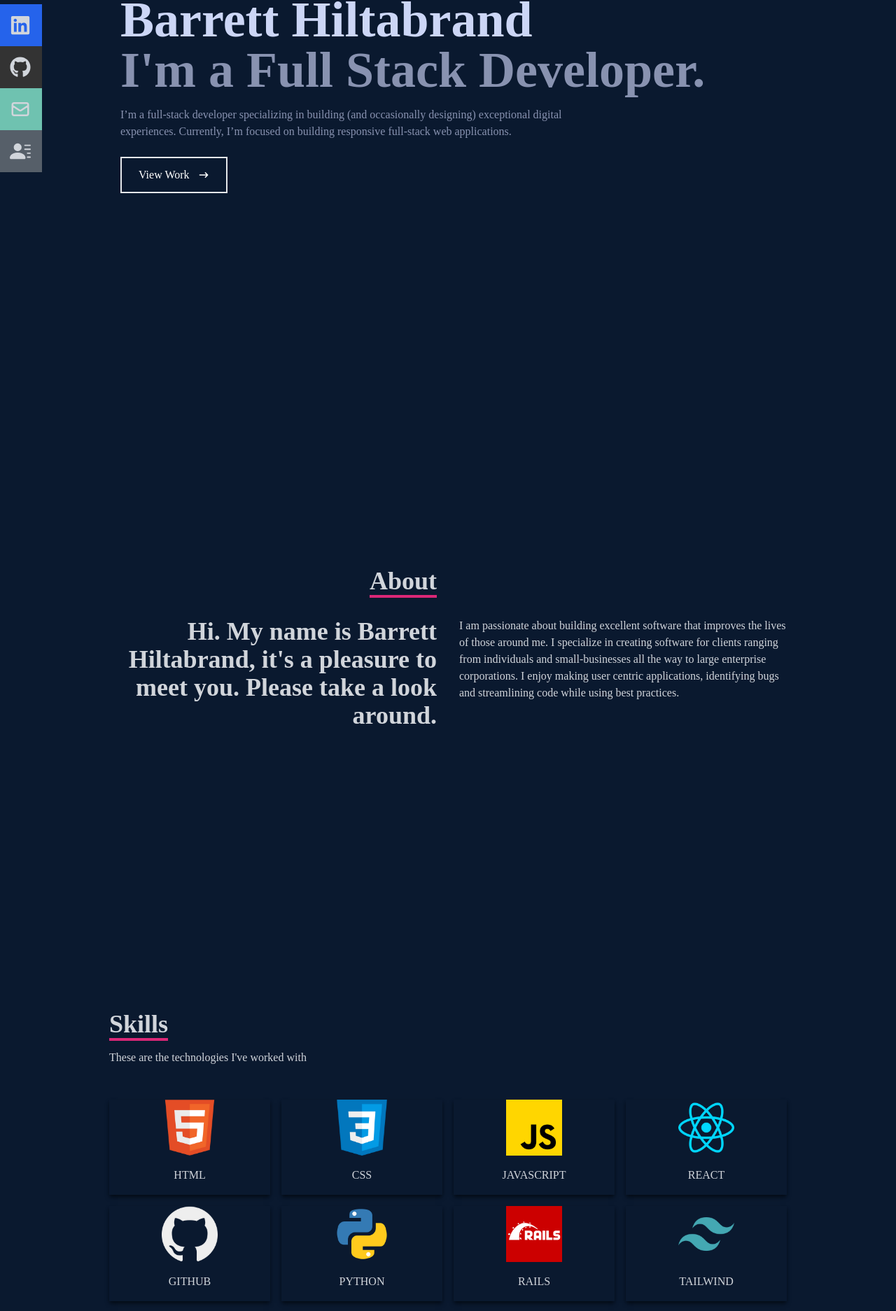
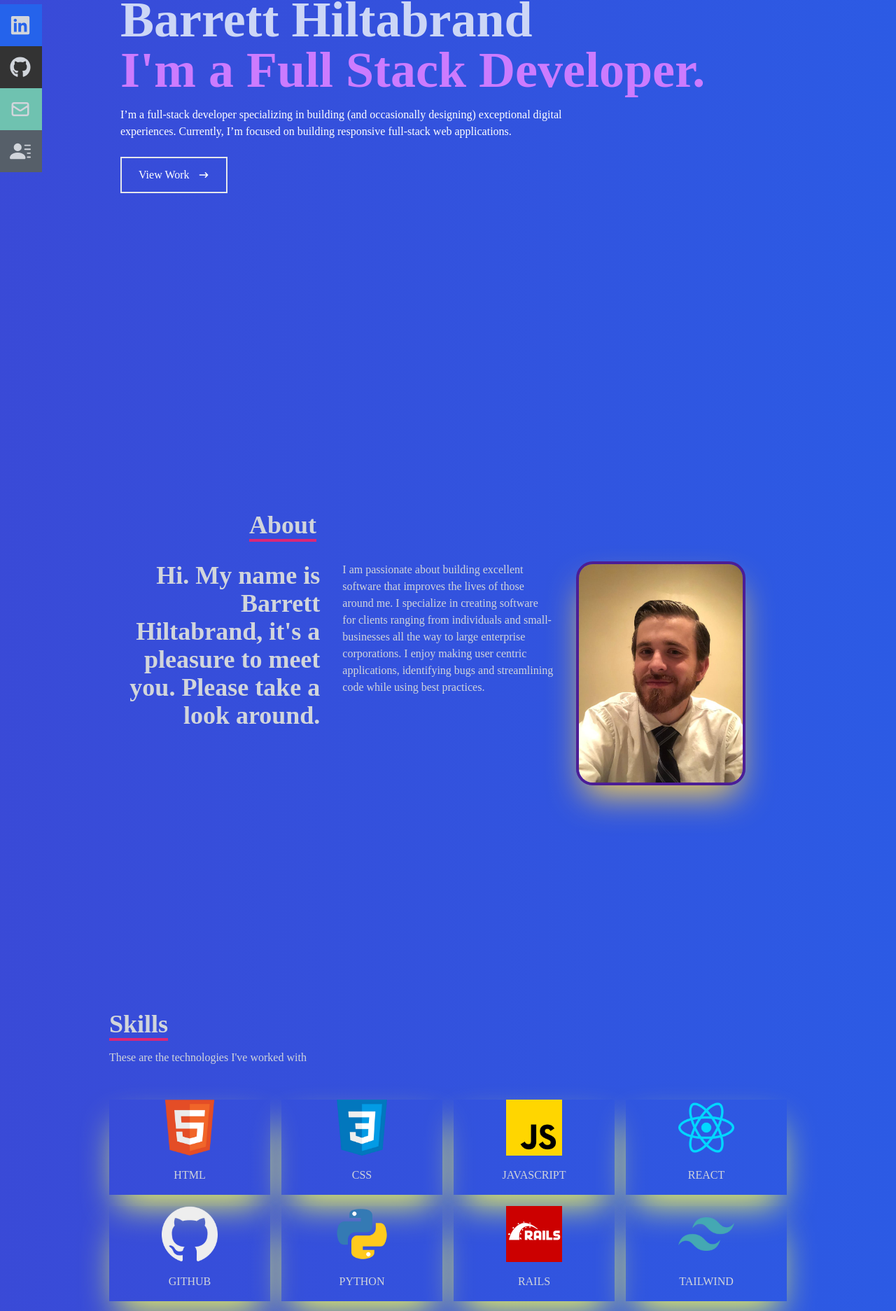
Before and after one commit to Bear2927/Personal-Portfolio, a React (Create React App) app: page / in a window 1280 px wide. Shown: the part 274-2147 px from the top of the page at 70% size. Built offline with nearby package versions, Linux system fonts and the light colour scheme; the HTML template or start-up script is replaced by a standard one.

Commit message:
Playing around with CSS and adding headshot

```diff
--- a/src/App.js
+++ b/src/App.js
@@ -8,7 +8,7 @@ import Work from "./components/Work";
 
 function App() {
   return (
-    <div>
+    <div class="bg-gradient-to-r from-violet-800 to-blue-600 background-animate" >
       <NavBar />
       <Home />
       <About />
--- a/src/components/About.jsx
+++ b/src/components/About.jsx
@@ -1,10 +1,11 @@
 import React from 'react';
+import headshot from '../assets/headshot.jpg'
 
 const About = () => {
   return (
-    <div name='about' className='w-full h-screen bg-[#0a192f] text-gray-300'>
+    <div name='about' className='w-full h-screen text-gray-300'>
       <div className='flex flex-col justify-center items-center w-full h-full'>
-        <div className='max-w-[1000px] w-full grid grid-cols-2 gap-8'>
+        <div className='max-w-[1000px] w-full grid grid-cols-3 gap-8'>
           <div className='sm:text-right pb-8 pl-4'>
             <p className='text-4xl font-bold inline border-b-4 border-pink-600'>
               About
@@ -12,7 +13,7 @@ const About = () => {
           </div>
           <div></div>
           </div>
-          <div className='max-w-[1000px] w-full grid sm:grid-cols-2 gap-8 px-4'>
+          <div className='max-w-[1000px] w-full grid sm:grid-cols-3 gap-8 px-4'>
             <div className='sm:text-right text-4xl font-bold'>
               <p>Hi. My name is Barrett Hiltabrand, it's a pleasure to meet you. Please take a look around.</p>
             </div>
@@ -23,6 +24,9 @@ const About = () => {
               way to large enterprise corporations. I enjoy making user centric applications,
                 identifying bugs and streamlining code while using best practices.</p>
             </div>
+            <div>
+              <img src={headshot} alt="headshot" className='border-4 border-violet-900 rounded-3xl h-80 shadow-amber-300 shadow-2xl hover:scale-110 duration-500'/>
+            </div>
           </div>
       </div>
     </div>
--- a/src/components/Contact.jsx
+++ b/src/components/Contact.jsx
@@ -2,7 +2,7 @@ import React from 'react'
 
 const Contact = () => {
   return (
-    <div name='contact' className='w-full h-screen bg-[#0a192f] flex justify-center items-center p-4'>
+    <div name='contact' className='w-full h-screen flex justify-center items-center p-4'>
         <form method='POST' action="https://getform.io/f/8b198e1d-f170-472e-b84d-cbc9fa5e07eb" className='flex flex-col max-w-[600px] w-full'>
             <div className='pb-8'>
                 <p className='text-4xl font-bold inline border-b-4 border-pink-600 text-gray-300'>Contact</p>
--- a/src/components/Home.jsx
+++ b/src/components/Home.jsx
@@ -3,17 +3,17 @@ import { HiArrowNarrowRight } from 'react-icons/hi';
 
 const Home = () => {
   return (
-    <div name='home' className='w-full h-screen bg-[#0a192f]'>
+    <div name='home' className='w-full h-screen'>
       {/* Container */}
       <div className='max-w-[1000px] mx-auto px-8 flex flex-col justify-center h-full'>
         <p className='text-pink-600'>Hi, my name is</p>
         <h1 className='text-4xl sm:text-7xl font-bold text-[#ccd6f6]'>
           Barrett Hiltabrand
         </h1>
-        <h2 className='text-4xl sm:text-7xl font-bold text-[#8892b0]'>
+        <h2 className='text-4xl sm:text-7xl font-bold text-[#cc7bfe]'>
           I'm a Full Stack Developer.
         </h2>
-        <p className='text-[#8892b0] py-4 max-w-[700px]'>
+        <p className='text-white py-4 max-w-[700px]'>
           I’m a full-stack developer specializing in building (and occasionally
           designing) exceptional digital experiences. Currently, I’m focused on
           building responsive full-stack web applications.
--- a/src/components/NavBar.jsx
+++ b/src/components/NavBar.jsx
@@ -16,7 +16,7 @@ const NavBar = () => {
   const handleClick = () => setNav(!nav);
 
   return (
-    <div className='fixed w-full h-[80px] flex justify-between items-center px-4 bg-[#0a192f] text-gray-300'>
+    <div className='fixed w-full h-[80px] flex justify-between items-center px-4 bg-[#050a30] text-gray-300'>
       <div>
         <img src={Barrett} alt='Logo' style={{ width: '80px' }} />
       </div>
@@ -60,7 +60,7 @@ const NavBar = () => {
         className={
           !nav
             ? 'hidden'
-            : 'absolute top-0 left-0 w-full h-screen bg-[#0a192f] flex flex-col justify-center items-center'
+            : 'absolute top-0 left-0 w-full h-screen bg-[#7149C6] flex flex-col justify-center items-center'
         }
       >
         <li className='py-6 text-4xl'>
--- a/src/components/Skills.jsx
+++ b/src/components/Skills.jsx
@@ -11,7 +11,7 @@ import Rails from '../assets/Rails.png';
 
 const Skills = () => {
   return (
-    <div name='skills' className='w-full h-screen bg-[#0a192f] text-gray-300'>
+    <div name='skills' className='w-full h-screen text-gray-300'>
       {/* Container */}
       <div className='max-w-[1000px] mx-auto p-4 flex flex-col justify-center w-full h-full'>
           <div>
@@ -20,39 +20,39 @@ const Skills = () => {
           </div>
 
           <div className='w-full grid grid-cols-2 sm:grid-cols-4 gap-4 text-center py-8'>
-              <div className='shadow-md shadow-[#040c16] hover:scale-110 duration-500'>
+              <div className='shadow-2xl shadow-[#F2FA5A] hover:scale-110 duration-500'>
                   <img className='w-20 mx-auto' src={HTML} alt="HTML icon" />
                   <p className='my-4'>HTML</p>
               </div>
-              <div className='shadow-md shadow-[#040c16] hover:scale-110 duration-500'>
+              <div className='shadow-2xl shadow-[#F2FA5A] hover:scale-110 duration-500'>
                   <img className='w-20 mx-auto' src={CSS} alt="HTML icon" />
                   <p className='my-4'>CSS</p>
               </div>
-              <div className='shadow-md shadow-[#040c16] hover:scale-110 duration-500'>
+              <div className='shadow-2xl shadow-[#F2FA5A] hover:scale-110 duration-500'>
                   <img className='w-20 mx-auto' src={JavaScript} alt="HTML icon" />
                   <p className='my-4'>JAVASCRIPT</p>
               </div>
-              <div className='shadow-md shadow-[#040c16] hover:scale-110 duration-500'>
+              <div className='shadow-2xl shadow-[#F2FA5A] hover:scale-110 duration-500'>
                   <img className='w-20 mx-auto' src={ReactImg} alt="HTML icon" />
                   <p className='my-4'>REACT</p>
               </div>
-              <div className='shadow-md shadow-[#040c16] hover:scale-110 duration-500'>
+              <div className='shadow-2xl shadow-[#F2FA5A] hover:scale-110 duration-500'>
                   <img className='w-20 mx-auto' src={GitHub} alt="HTML icon" />
                   <p className='my-4'>GITHUB</p>
               </div>
-              <div className='shadow-md shadow-[#040c16] hover:scale-110 duration-500'>
+              <div className='shadow-2xl shadow-[#F2FA5A] hover:scale-110 duration-500'>
                   <img className='w-20 mx-auto' src={Python} alt="HTML icon" />
                   <p className='my-4'>PYTHON</p>
               </div>
-              <div className='shadow-md shadow-[#040c16] hover:scale-110 duration-500'>
+              <div className='shadow-2xl shadow-[#F2FA5A] hover:scale-110 duration-500'>
                   <img className='w-20 mx-auto' src={Rails} alt="HTML icon" />
                   <p className='my-4'>RAILS</p>
               </div>
-              <div className='shadow-md shadow-[#040c16] hover:scale-110 duration-500'>
+              <div className='shadow-2xl shadow-[#F2FA5A] hover:scale-110 duration-500'>
                   <img className='w-20 mx-auto' src={Tailwind} alt="HTML icon" />
                   <p className='my-4'>TAILWIND</p>
               </div>
-              <div className='shadow-md shadow-[#040c16] hover:scale-110 duration-500'>
+              <div className='shadow-2xl shadow-[#F2FA5A] hover:scale-110 duration-500'>
                   <img className='w-20 mx-auto' src={PostgreSQL} alt="HTML icon" />
                   <p className='my-4'>POSTGRESQL</p>
               </div>
--- a/src/components/Work.jsx
+++ b/src/components/Work.jsx
@@ -9,7 +9,7 @@ const Work = () => {
     //setProject(data);
 
   return (
-    <div name='work' className='w-full md:h-screen text-gray-300 bg-[#0a192f]'>
+    <div name='work' className='w-full md:h-screen text-gray-300 '>
       <div className='max-w-[1000px] mx-auto p-4 flex flex-col justify-center w-full h-full'>
         <div className='pb-8'>
           <p className='text-4xl font-bold inline border-b-4 text-gray-300 border-pink-600'>
@@ -26,7 +26,7 @@ const Work = () => {
   <div
     key={index}
     style={{ backgroundImage: `url(${item.image})` }}
-    className="shadow-lg shadow-[#040c16] group container rounded-md
+    className="shadow-2xl shadow-[#F2FA5A] group container rounded-md
               flex justify-center text-center items-center mx-auto content-div "
   >
     {/* Hover effect for images */}
--- a/src/index.css
+++ b/src/index.css
@@ -28,3 +28,21 @@
         hsla(242, 74%, 61%, 0.8)
     )!important;
 }
+
+.background-animate {
+    background-size: 400%;
+
+    -webkit-animation: AnimationName 5s ease infinite;
+    -moz-animation: AnimationName 5s ease infinite;
+    animation: AnimationName 5s ease infinite;
+}
+
+@keyframes AnimationName {
+    0%,
+    100% {
+        background-position: 0% 50%;
+    }
+    50% {
+        background-position: 100% 50%;
+    }
+}
```
Also changed, not shown: src/assets/BarrettHiltabrand.png, src/assets/headshot.jpg (added).
